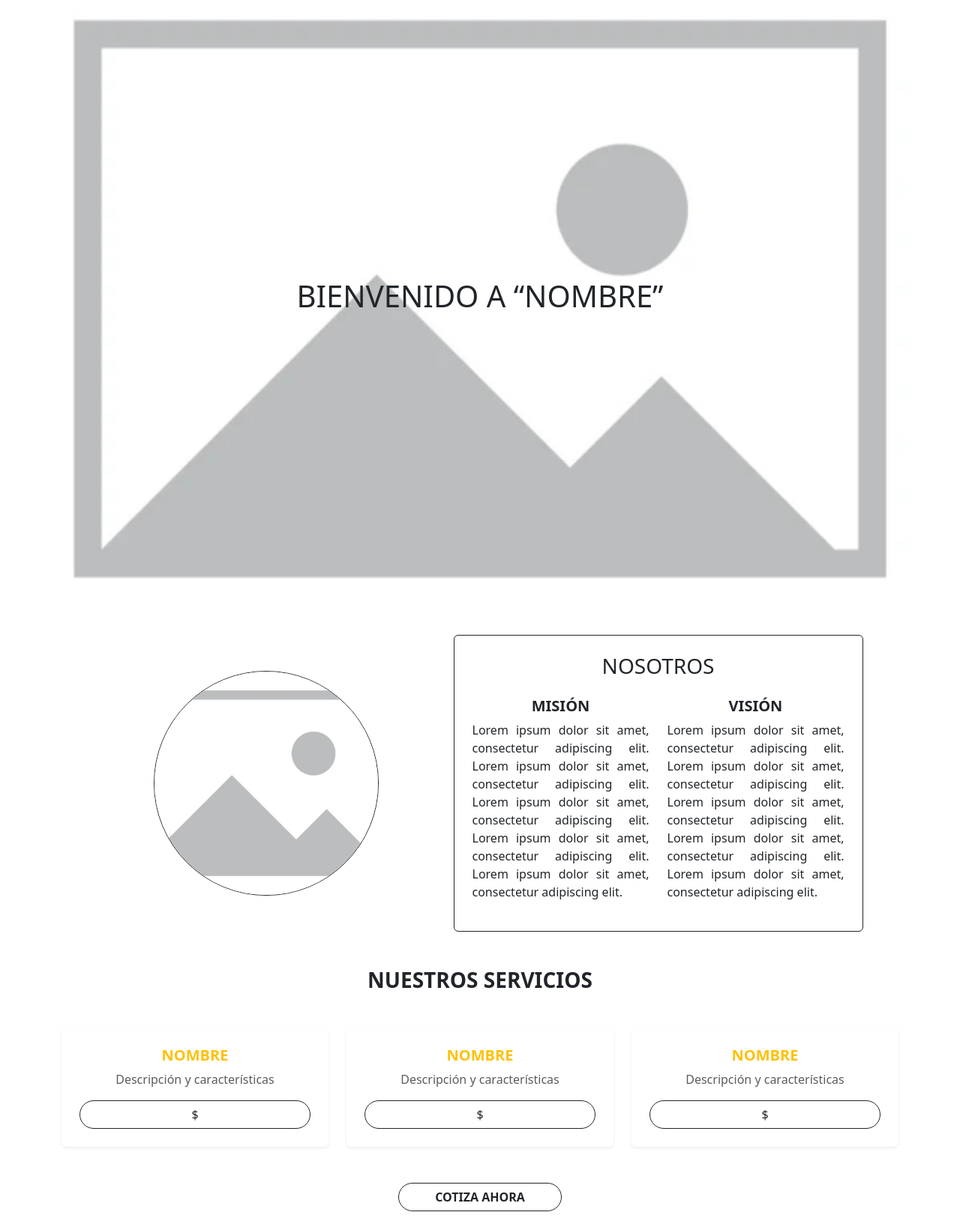
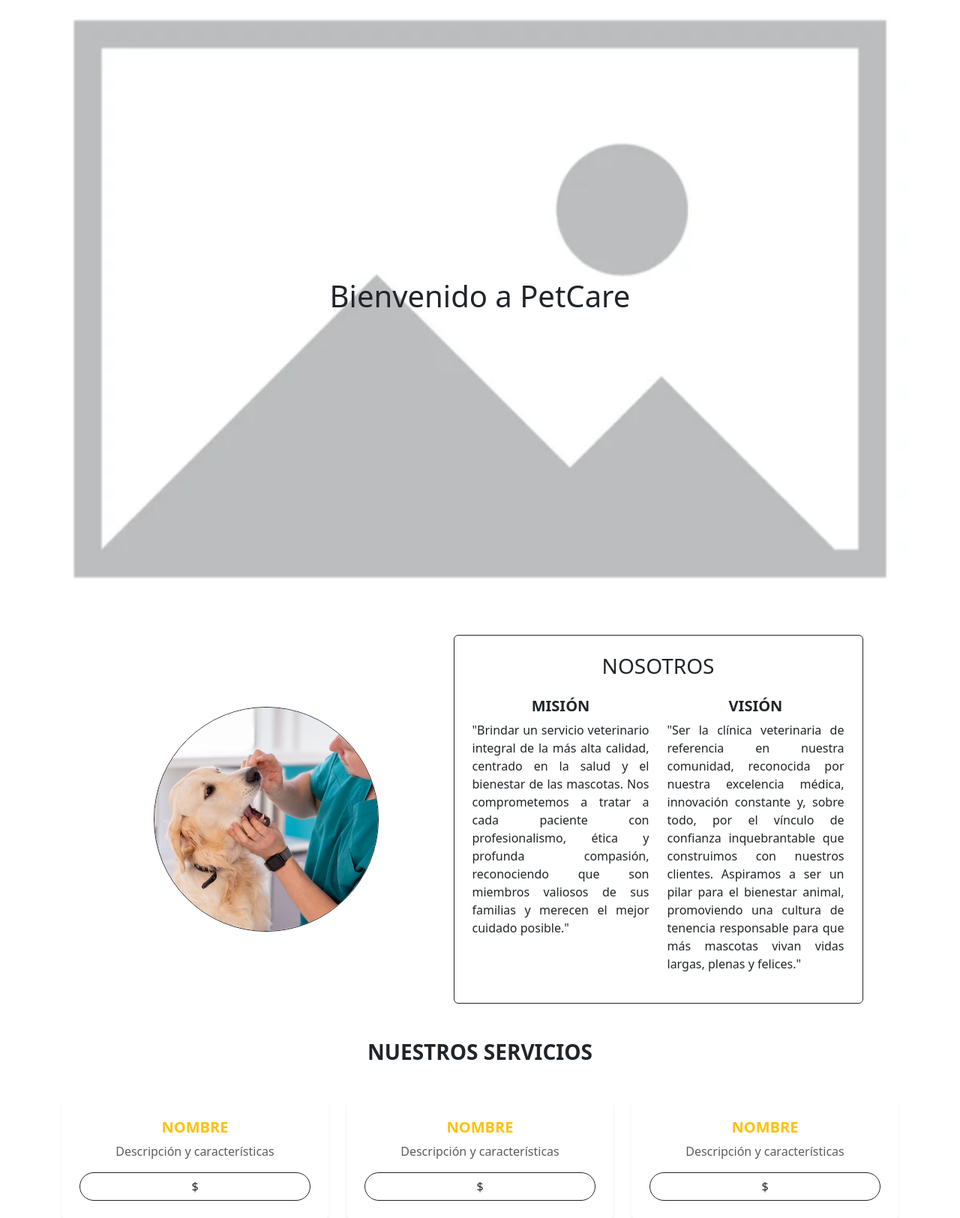
Before and after one commit to anagatuna/PIA_Eq1, a Django app: page / in a window 1280 px wide. Shown: the part 64-1689 px from the top of the page at 75% size. Run offline with Django 5.2, Linux system fonts and the light colour scheme; data comes from the database, SQL or seed files in the repository.

Commit message:
agergué la parte de nosotros del index

```diff
--- a/veterinaria/app/templates/index.html
+++ b/veterinaria/app/templates/index.html
@@ -18,7 +18,7 @@
     <!-- Sección principal con fondo completo -->
     <section class="hero-section">
         <div class="overlay d-flex flex-column justify-content-center align-items-center text-center">
-            <h1 class="bienvenida">BIENVENIDO A “NOMBRE”</h1>
+            <h1 class="bienvenida">Bienvenido a PetCare</h1>
         </div>
     </section>
 
@@ -28,7 +28,7 @@
 
             <!-- Columna izquierda: Imagen circular -->
             <div class="col-md-5 text-center mb-4 mb-md-0">
-                <img src="{% static 'img/img-default.webp' %}" alt="Paisaje"
+                <img src="{% static 'img/nosotros_vet.avif' %}" alt="Paisaje"
                     class="img-fluid rounded-circle border border-dark"
                     style="width: 300px; height: 300px; object-fit: cover;">
             </div>
@@ -41,22 +41,22 @@
                         <div class="col-md-6">
                             <h5 class="fw-bold text-center">MISIÓN</h5>
                             <p class="text-justify">
-                                Lorem ipsum dolor sit amet, consectetur adipiscing elit.
-                                Lorem ipsum dolor sit amet, consectetur adipiscing elit.
-                                Lorem ipsum dolor sit amet, consectetur adipiscing elit.
-                                Lorem ipsum dolor sit amet, consectetur adipiscing elit.
-                                Lorem ipsum dolor sit amet, consectetur adipiscing elit.
+                                "Brindar un servicio veterinario integral de la más alta calidad,
+                                centrado en la salud y el bienestar de las mascotas. Nos comprometemos
+                                a tratar a cada paciente con profesionalismo, ética y profunda compasión,
+                                reconociendo que son miembros valiosos de sus familias y merecen el mejor
+                                cuidado posible."
                             </p>
                         </div>
                         <div class="col-md-6">
                             <h5 class="fw-bold text-center">VISIÓN</h5>
                             <p class="text-justify">
-                                Lorem ipsum dolor sit amet, consectetur adipiscing elit.
-                                Lorem ipsum dolor sit amet, consectetur adipiscing elit.
-                                Lorem ipsum dolor sit amet, consectetur adipiscing elit.
-                                Lorem ipsum dolor sit amet, consectetur adipiscing elit.
-                                Lorem ipsum dolor sit amet, consectetur adipiscing elit.
-                            </p>
+                                "Ser la clínica veterinaria de referencia en nuestra comunidad, reconocida
+                                por nuestra excelencia médica, innovación constante y, sobre todo, por el
+                                vínculo de confianza inquebrantable que construimos con nuestros clientes.
+                                 Aspiramos a ser un pilar para el bienestar animal, promoviendo una cultura
+                                 de tenencia responsable para que más mascotas vivan vidas largas, plenas
+                                 y felices."
                         </div>
                     </div>
                 </div>
```
Also changed, not shown: veterinaria/app/static/img/nosotros_vet.avif (added).
